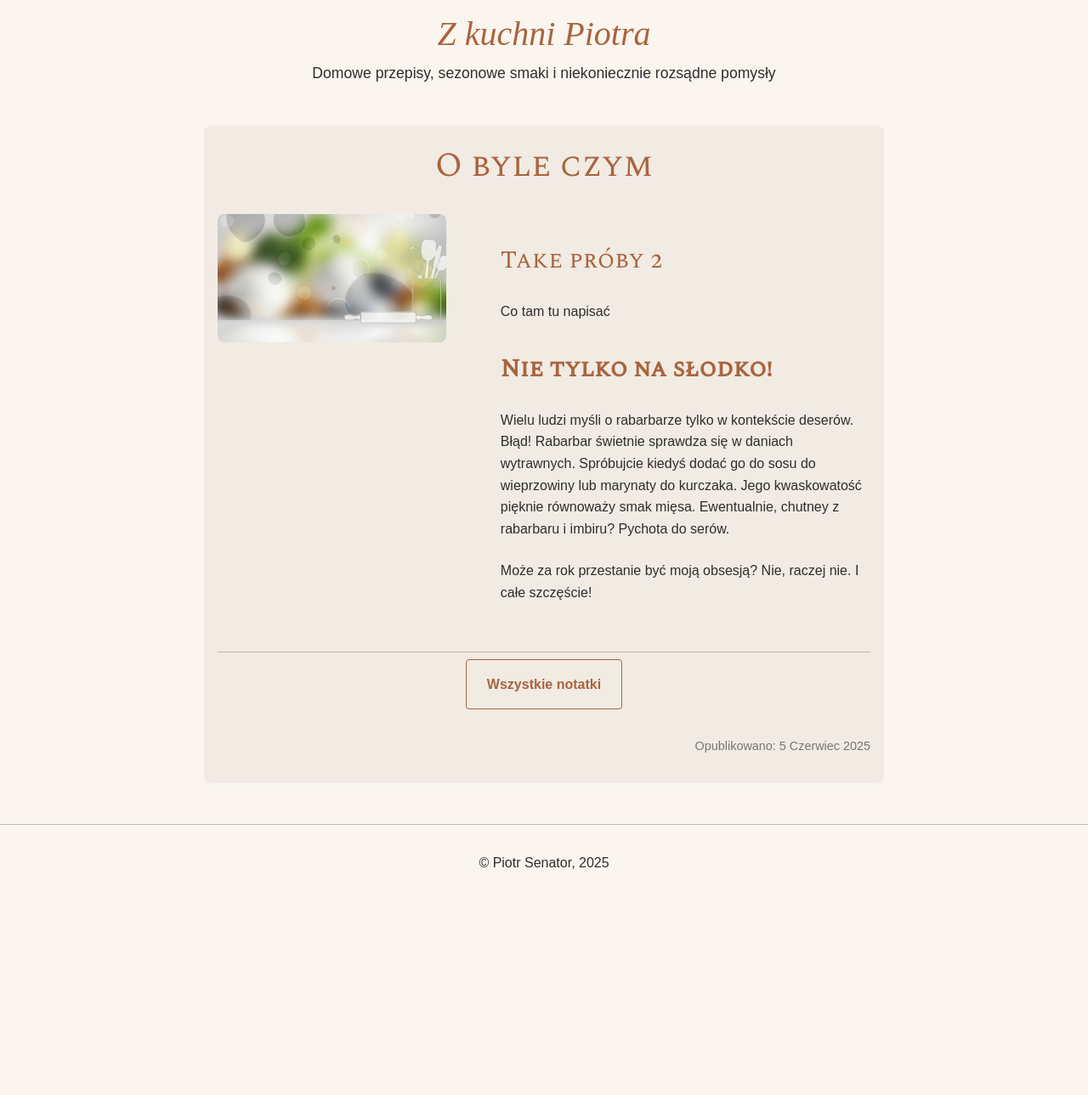
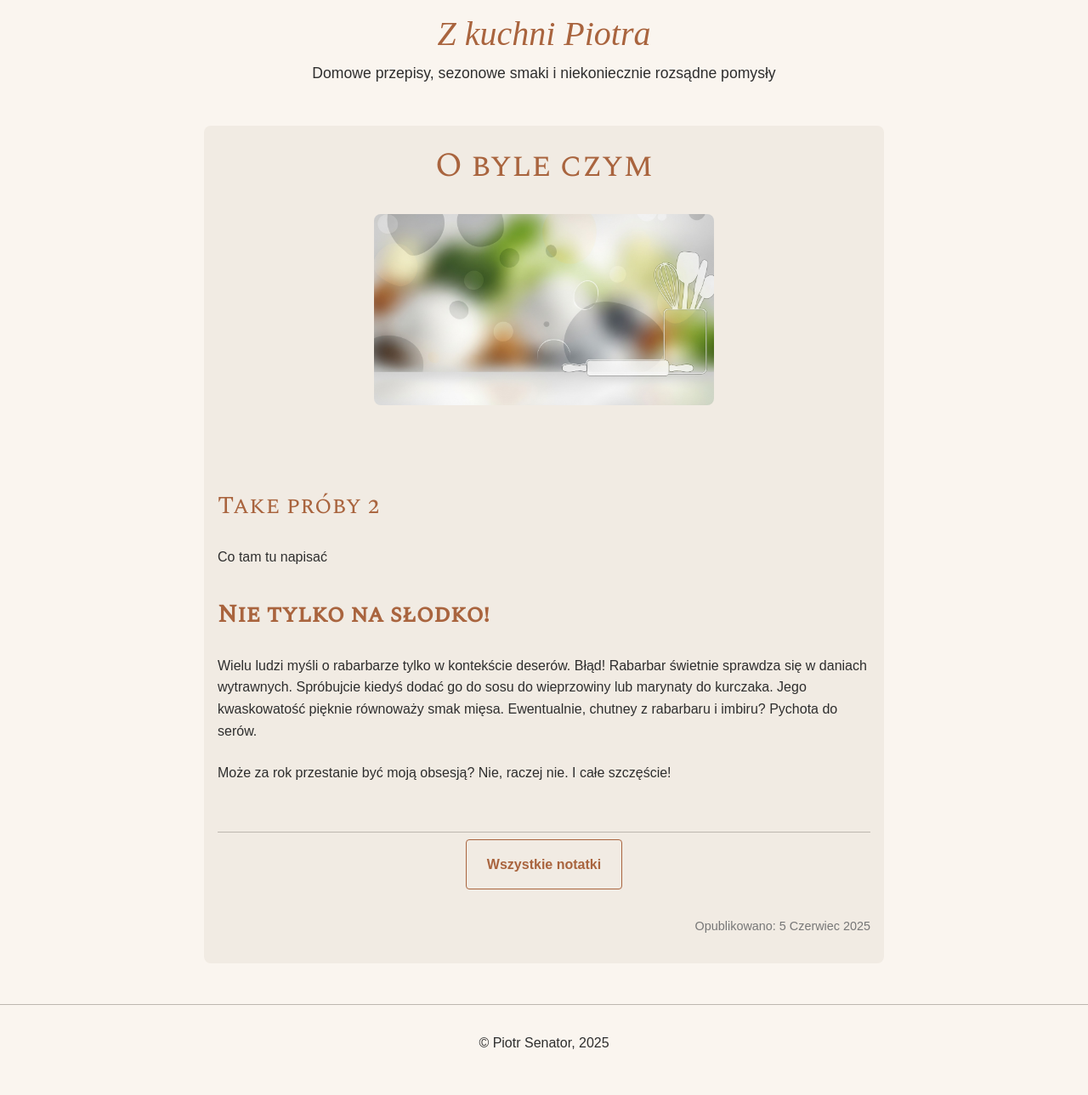
Before and after one commit to piotrsenator/kuchnia, a Jekyll site: the page built from _notes/test.md, in a window 1280 px wide. Shown: the whole page at 85% size. Built offline with Jekyll 4.4.1, drawn with Linux system fonts in a browser that asks for light colours; some web fonts are replaced; before the commit the page ends 1077 px from its top, so only the background shows below that.

Commit message:
Update _note-single.scss

```diff
--- a/_sass/pages/_note-single.scss
+++ b/_sass/pages/_note-single.scss
@@ -81,19 +81,6 @@
         }
     }
 
-    // Media query dla układu desktopowego
-    @media (min-width: 768px) {
-        .note-content-wrapper {
-            flex-direction: row; /* Na desktopie układ rzędowy (obrazek obok tekstu) */
-            align-items: flex-start;
-
-            .note-main-info {
-                width: 35%; /* Ustaw szerokość obrazka na desktopie */
-                margin: 0 var(--spacing-lg) 0 0;
-            }
-        }
-    }
-
     .note-single-button-container {
         display: flex;
         justify-content: center;
```
